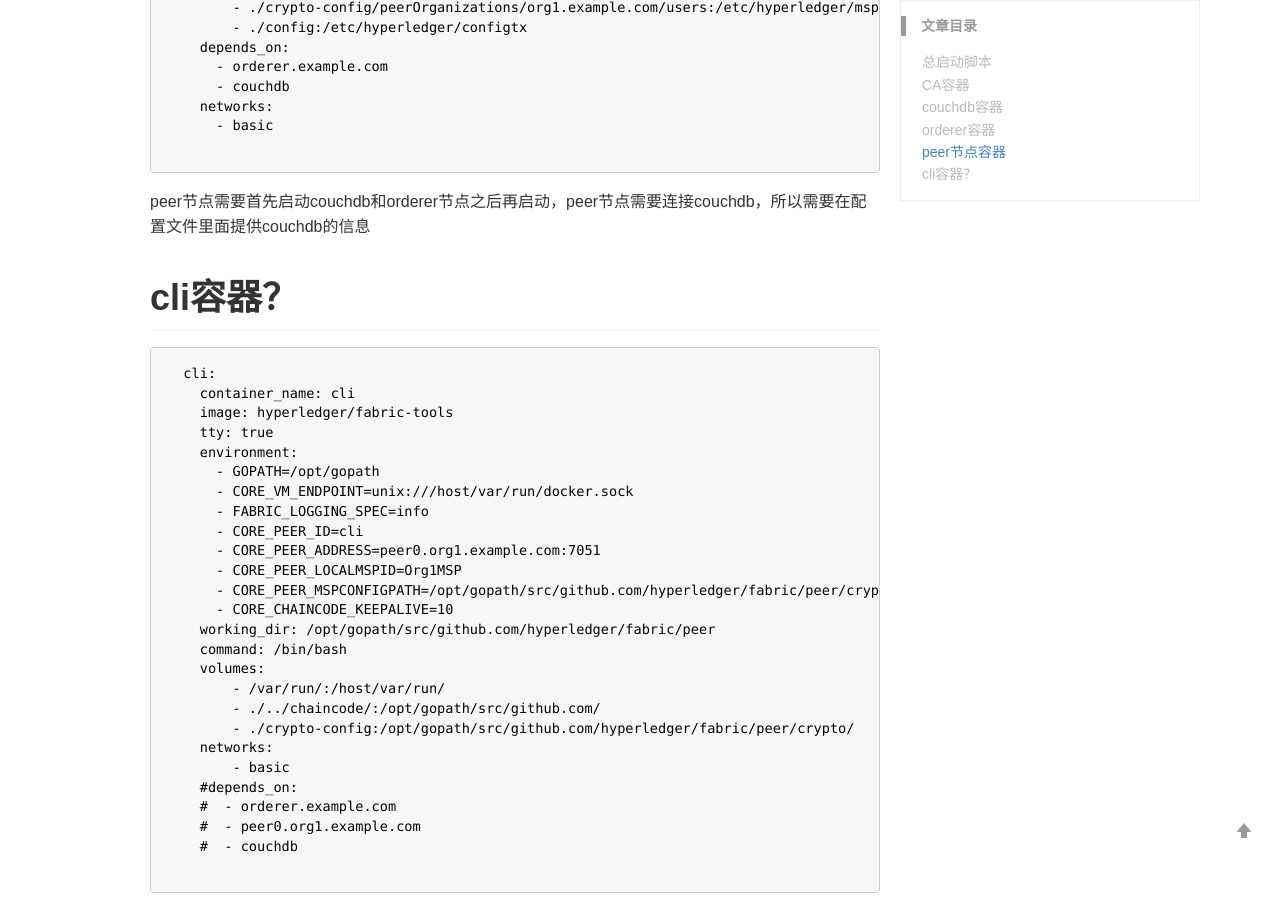
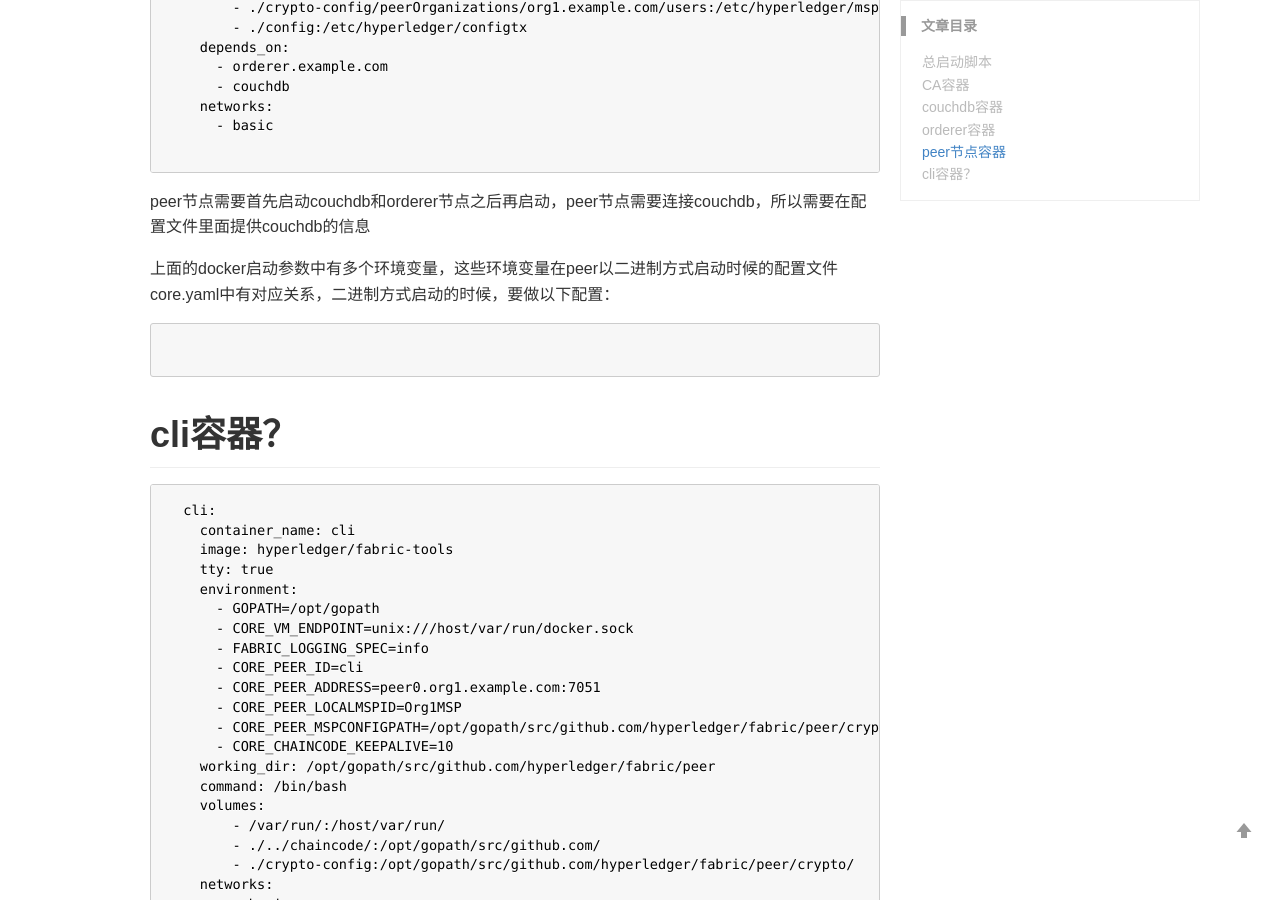
Before and after one commit to nox60/nox60.github.io, a Jekyll site: the page built from _posts/2019-7-23-Hyperledger-Fabric-例子代码解读.md, in a window 1280 px wide and 900 px high, scrolled down 4748 px. Built offline with Jekyll 4.4.1, drawn with Linux system fonts in a browser that asks for light colours; our own code applies the rules of GitHub Pages for plain Markdown files; comment, search, counter and statistics services are not loaded.

Commit message:
update files

````diff
--- a/_posts/2019-7-23-Hyperledger-Fabric-例子代码解读.md
+++ b/_posts/2019-7-23-Hyperledger-Fabric-例子代码解读.md
@@ -228,6 +228,11 @@
 
 peer节点需要首先启动couchdb和orderer节点之后再启动，peer节点需要连接couchdb，所以需要在配置文件里面提供couchdb的信息
 
+上面的docker启动参数中有多个环境变量，这些环境变量在peer以二进制方式启动时候的配置文件core.yaml中有对应关系，二进制方式启动的时候，要做以下配置：
+
+```config
+
+```
 
 
 
````
Also changed, not shown: _posts/2019-7-22-peer.md (+0 -4 lines).
